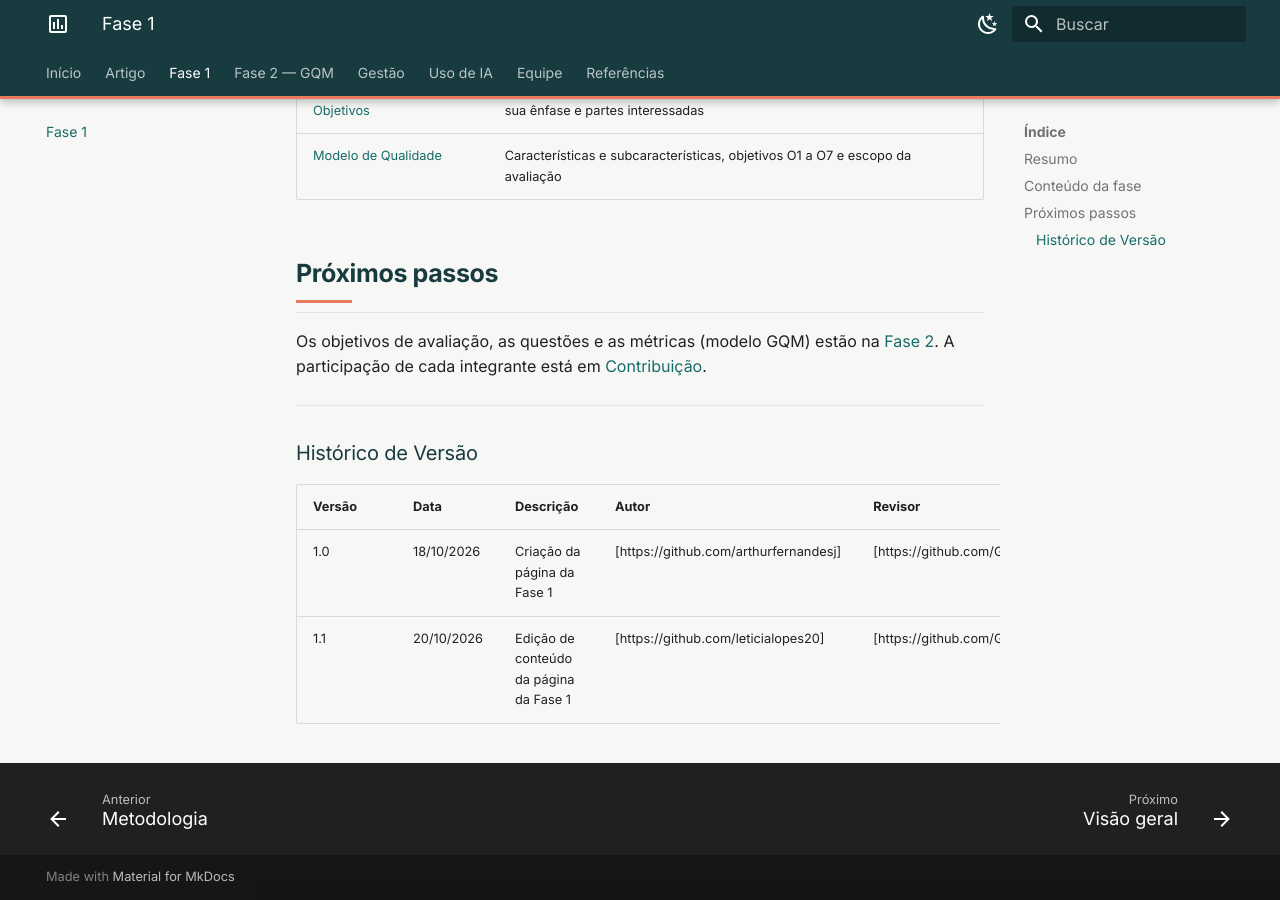
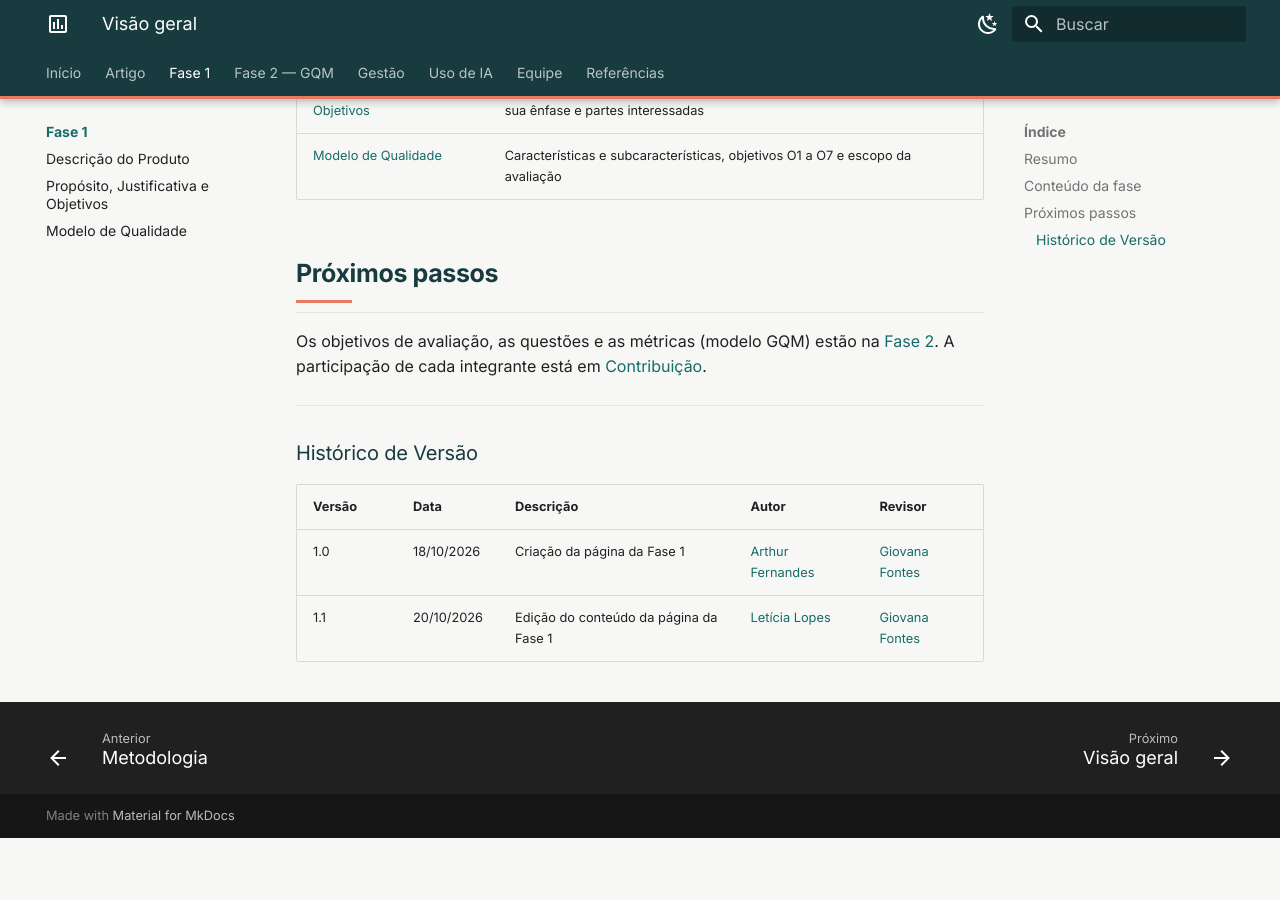
Before and after one commit to FCTE-Qualidade-de-Software-1/2026-2_T01_RUTH_LICHTERMAN, an MkDocs documentation site: the page built from docs/fase-1/index.md, in a window 1280 px wide and 900 px high, scrolled down 899 px. Built offline with MkDocs 1.6.1 and Material for MkDocs 9.7.7, drawn with Linux system fonts in a browser that asks for light colours; after the commit the page ends 1737 px from its top, so only the background shows below that.

Commit message:
docs: atualiza página inicial e navegação da Fase 1

```diff
--- a/docs/fase-1/index.md
+++ b/docs/fase-1/index.md
@@ -29,5 +29,5 @@ Os objetivos de avaliação, as questões e as métricas (modelo GQM) estão na
 
 | Versão | Data       | Descrição                   | Autor       | Revisor     |
 | :----- | :--------- | :-------------------------- | :---------- | :---------- |
-| 1.0    | 18/10/2026 | Criação da página da Fase 1 | [https://github.com/arthurfernandesj] | [https://github.com/GiovanaFontesS] |
-| 1.1    | 20/10/2026 | Edição de conteúdo da página da Fase 1 | [https://github.com/leticialopes20] | [https://github.com/GiovanaFontesS] |
+| 1.0 | 18/10/2026 | Criação da página da Fase 1 | [Arthur Fernandes](https://github.com/arthurfernandesj) | [Giovana Fontes](https://github.com/GiovanaFontesS) |
+| 1.1 | 20/10/2026 | Edição do conteúdo da página da Fase 1 | [Letícia Lopes](https://github.com/leticialopes20) | [Giovana Fontes](https://github.com/GiovanaFontesS) |
--- a/mkdocs.yml
+++ b/mkdocs.yml
@@ -75,7 +75,11 @@ nav:
       - Introdução: artigo/introducao.md
       - Referencial Teórico: artigo/referencial-teorico.md
       - Metodologia: artigo/metodologia.md
-  - Fase 1: fase-1/index.md
+  - Fase 1:
+      - Visão geral: fase-1/index.md
+      - Descrição do Produto: fase-1/1-descricao.md
+      - Propósito, Justificativa e Objetivos: fase-1/2-proposito.md
+      - Modelo de Qualidade: fase-1/3-modelo.md
   - Fase 2 — GQM:
       - Visão geral: fase-2/index.md
       - Objetivos de Medição: fase-2/objetivos.md
```
